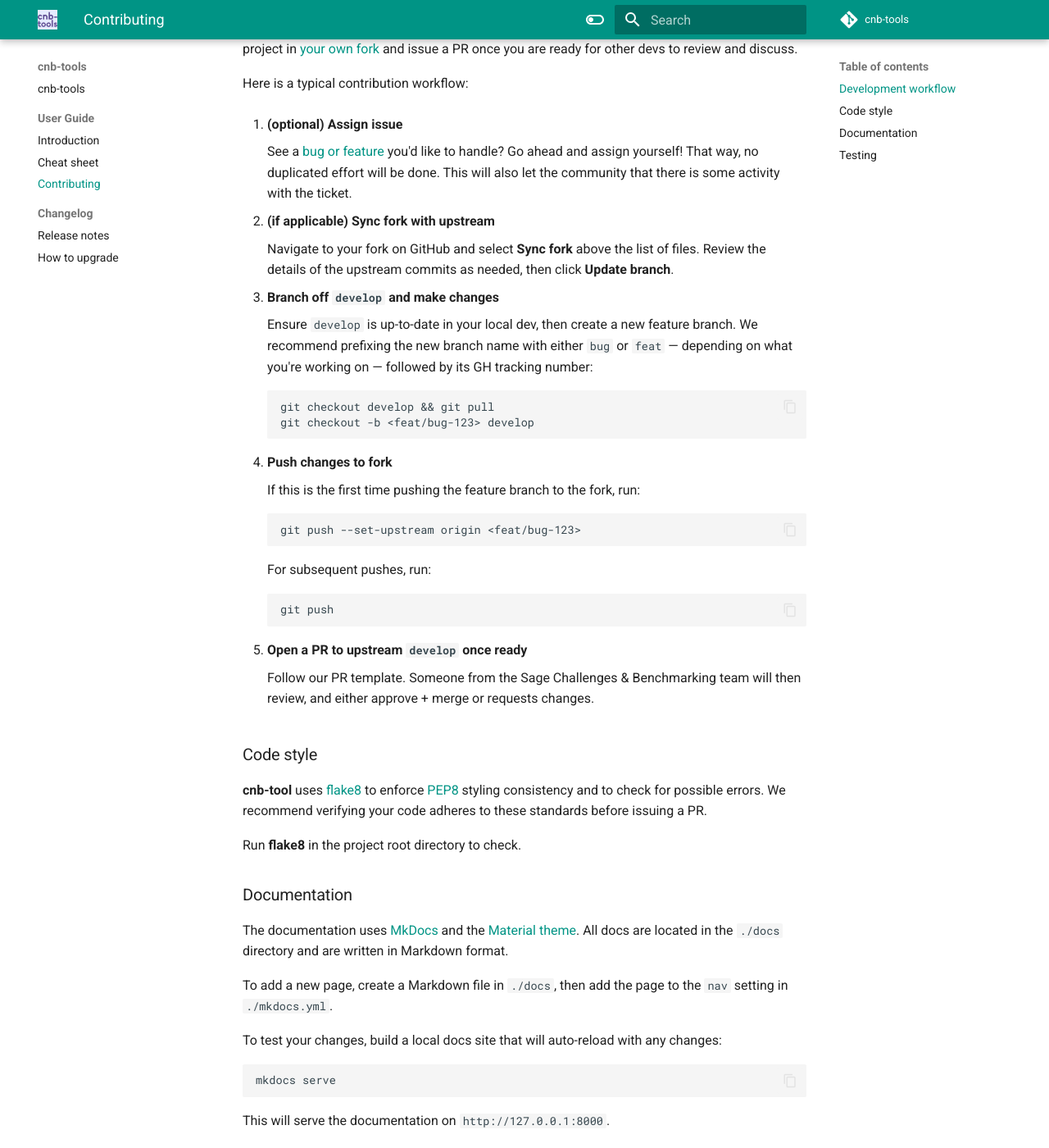
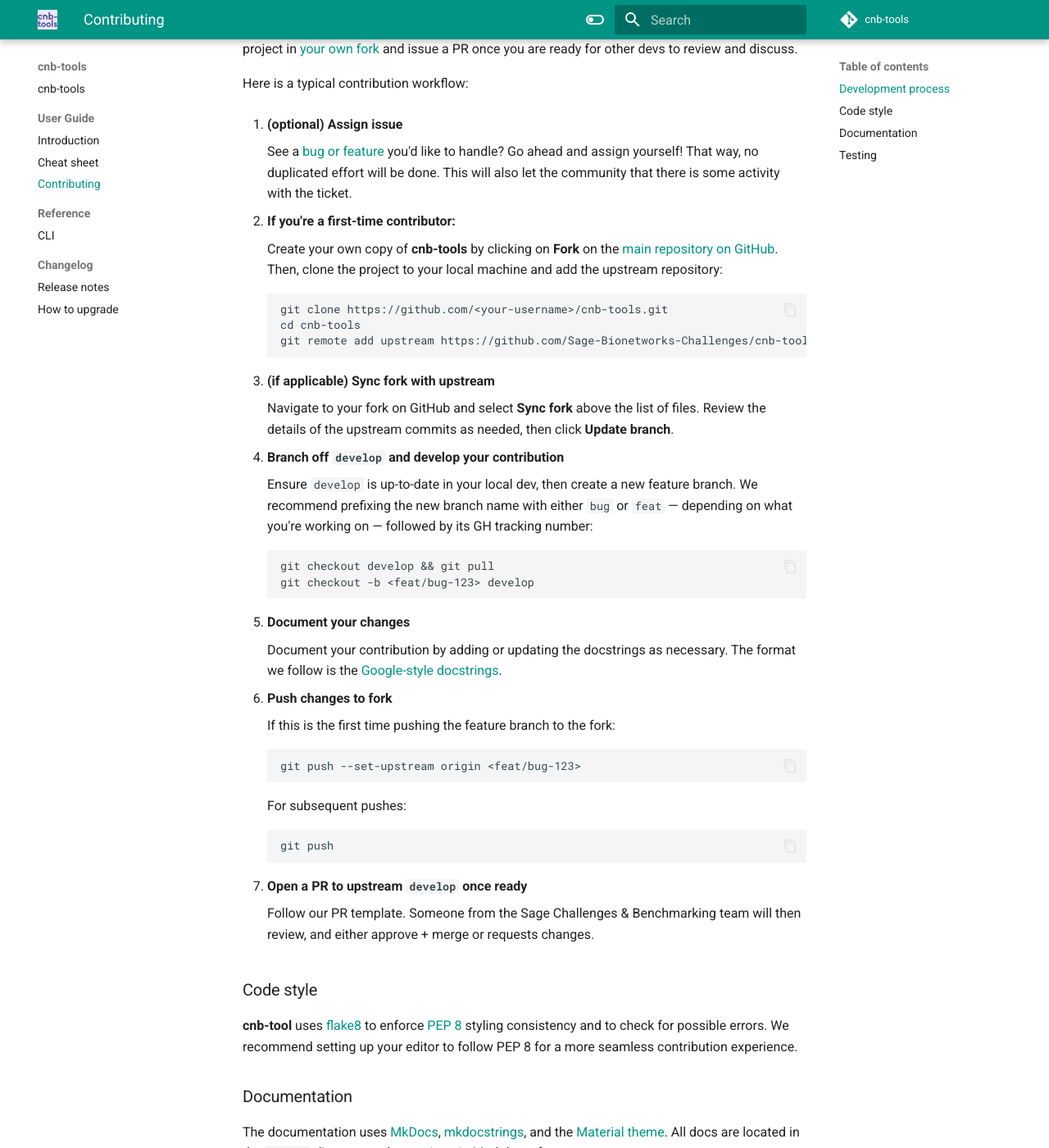
Before and after one commit to Sage-Bionetworks-Challenges/cnb-tools, an MkDocs documentation site: the page built from docs/user-guide/contributing.md, in a window 1280 px wide and 1400 px high, scrolled down 303 px. Shown: the whole window at 82% size. Built offline with MkDocs 1.6.1 and Material for MkDocs 9.7.7, drawn with Linux system fonts in a browser that asks for light colours; comment, search, counter and statistics services are not loaded; some of the changed text lies outside the part shown.

Commit message:
[prep] v0.1.0 release (#5)
* fix broken link

* [feat] Auto-generate docs (#4)

* add `mkdocstrings`

* add more details to contributing guidelines

* create sample docs

````diff
--- a/docs/user-guide/contributing.md
+++ b/docs/user-guide/contributing.md
@@ -3,7 +3,7 @@
 By contributing, you are agreeing that we may redistribute your work
 under this [license].
 
-### Development workflow
+### Development process
 
 The **cnb-tools** project is tracked with issues and pull requests
 (PR). To contribute, modify the project in [your own fork] and issue
@@ -18,13 +18,25 @@
     also let the community that there is some activity with the
     ticket.
 
-2. **(if applicable) Sync fork with upstream**
+2. **If you're a first-time contributor:**
+
+    Create your own copy of **cnb-tools** by clicking on **Fork** on
+    the [main repository on GitHub]. Then, clone the project to your
+    local machine and add the upstream repository:
+
+    ```
+    git clone https://github.com/<your-username>/cnb-tools.git
+    cd cnb-tools
+    git remote add upstream https://github.com/Sage-Bionetworks-Challenges/cnb-tools.git
+    ```
+
+3. **(if applicable) Sync fork with upstream**
 
     Navigate to your fork on GitHub and select **Sync fork** above
     the list of files.  Review the details of the upstream commits
     as needed, then click **Update branch**.
 
-2. **Branch off `develop` and make changes**
+4. **Branch off `develop` and develop your contribution**
 
     Ensure `develop` is up-to-date in your local dev, then create
     a new feature branch. We recommend prefixing the new branch name
@@ -36,22 +48,26 @@
     git checkout -b <feat/bug-123> develop
     ```
 
-3. **Push changes to fork**
+5. **Document your changes**
 
-    If this is the first time pushing the feature branch to the fork,
-    run:
+    Document your contribution by adding or updating the docstrings as
+    necessary. The format we follow is the [Google-style docstrings].
+
+6. **Push changes to fork**
+
+    If this is the first time pushing the feature branch to the fork:
 
     ```
     git push --set-upstream origin <feat/bug-123>
     ```
 
-    For subsequent pushes, run:
+    For subsequent pushes:
 
     ```
     git push
     ```
 
-4. **Open a PR to upstream `develop` once ready**
+7. **Open a PR to upstream `develop` once ready**
 
     Follow our PR template.  Someone from the Sage Challenges &
     Benchmarking team will then review, and either approve + merge
@@ -59,16 +75,15 @@
 
 ### Code style
 
-**cnb-tool** uses [flake8] to enforce [PEP8] styling consistency and
-to check for possible errors. We recommend verifying your code adheres
-to these standards before issuing a PR.
-
-Run **flake8** in the project root directory to check.
+**cnb-tool** uses [flake8] to enforce [PEP 8] styling consistency and
+to check for possible errors. We recommend setting up your editor to
+follow PEP 8 for a more seamless contribution experience.
 
 ### Documentation
 
-The documentation uses [MkDocs] and the [Material theme].  All docs are
-located in the `./docs` directory and are written in Markdown format.
+The documentation uses [MkDocs], [mkdocstrings], and the [Material theme].
+All docs are located in the `./docs` directory and are written in Markdown
+format.
 
 To add a new page, create a Markdown file in `./docs`, then add the page
 to the `nav` setting in `./mkdocs.yml`.
@@ -88,10 +103,13 @@
 !!! info "More info coming soon"
 
 
-[license]: LICENSE.md
+[license]: https://github.com/Sage-Bionetworks-Challenges/cnb-tools/blob/main/LICENSE
 [your own fork]: https://docs.github.com/en/get-started/quickstart/fork-a-repo
 [bug or feature]: https://github.com/Sage-Bionetworks-Challenges/cnb-tools/issues
+[main repository on GitHub]: https://github.com/Sage-Bionetworks-Challenges/cnb-tools
+[Google-style docstrings]: https://google.github.io/styleguide/pyguide.html
 [flake8]: https://pypi.org/project/flake8/
-[PEP8]: https://peps.python.org/pep-0008/
+[PEP 8]: https://peps.python.org/pep-0008/
 [MKDocs]: https://www.mkdocs.org/
-[Material theme]: https://squidfunk.github.io/mkdocs-material/getting-started/
+[mkdocstrings]: https://mkdocstrings.github.io/
+[Material theme]: https://squidfunk.github.io/mkdocs-material/
--- a/mkdocs.yml
+++ b/mkdocs.yml
@@ -16,6 +16,8 @@
     - Introduction: user-guide/introduction.md
     - Cheat sheet: user-guide/cheat-sheet.md
     - Contributing: user-guide/contributing.md
+  - Reference:
+    - CLI: reference/cli.md
   - Changelog:
     - changelog/release-notes.md
     - How to upgrade: changelog/upgrade.md
@@ -50,6 +52,11 @@
     - search.suggest
     - toc.follow
 
+plugins:
+- search
+- mkdocstrings
+- autorefs
+
 extra:
   social:
     - icon: fontawesome/brands/github
--- a/pyproject.toml
+++ b/pyproject.toml
@@ -43,6 +43,8 @@
 [tool.poetry.group.docs.dependencies]
 mkdocs = "^1.5.3"
 mkdocs-material = "^9.4.14"
+mkdocstrings = "^0.24.0"
+mkdocstrings-python = "^1.7.5"
 
 [build-system]
 requires = ["poetry-core"]
````
Also changed, not shown: CONTRIBUTING.md (+1 -1 lines), docs/reference/cli.md (added, +1 -0 lines), 2 other files.
